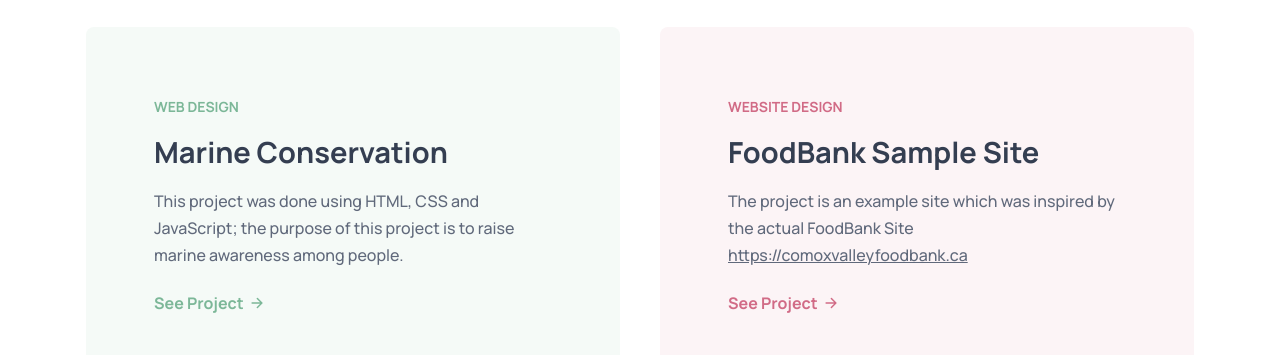
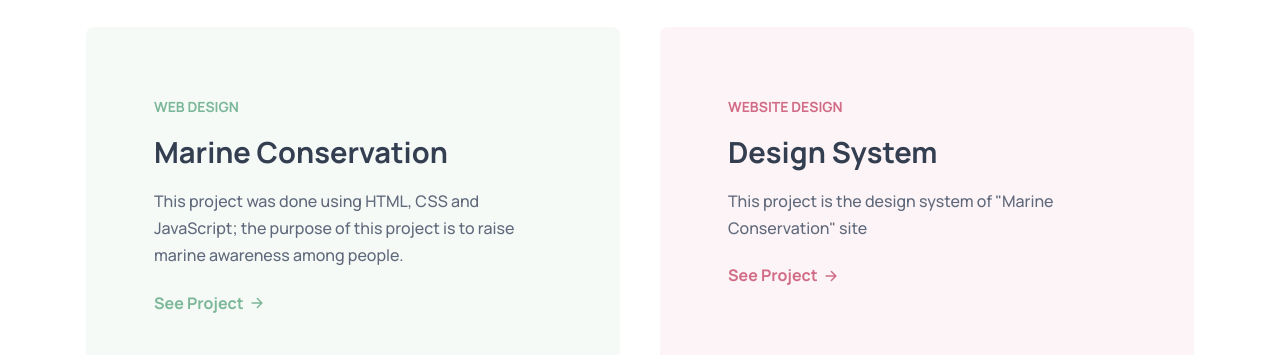
Before and after one commit to joy631pu/real-portfolio, a plain HTML site: page index.html in a window 1280 px wide. Shown: the part 3300-3655 px from the top of the page. Drawn offline with nearby package versions, Linux system fonts and the light colour scheme.

Commit message:
Update portfolio

```diff
--- a/index.html
+++ b/index.html
@@ -424,7 +424,7 @@
 
                 <div class="card-content" data-reveal="left">
 
-                  <p class=" card-tag" style="color: #7cb798">Web Design</p>
+                  <p class="card-tag" style="color: #7cb798">Web Design</p>
 
                   <h3 class="h3 card-title">Marine Conservation</h3>
 
@@ -456,14 +456,13 @@
 
                   <p class=" card-tag" style="color: #d16b86">Website Design</p>
 
-                  <h3 class="h3 card-title">FoodBank Sample Site</h3>
+                  <h3 class="h3 card-title">Design System</h3>
 
                   <p class="card-text">
-                    The project is an example site which was inspired by the actual
-                    FoodBank Site<a href="https://comoxvalleyfoodbank.ca/" target="_blank"><u>https://comoxvalleyfoodbank.ca</u></a>
+                    This project is the design system of "Marine Conservation" site
                   </p>
 
-                  <a href="http://dgl223.jbarua.imgd.ca/redesign/" class="btn-text" style="color: #d16b86" target="_blank">
+                  <a href="https://joy631pu.github.io/oceanconservationdesignsystem/index.html" class="btn-text" style="color: #d16b86" target="_blank">
                     <span class="span">See Project</span>
 
                     <ion-icon name="arrow-forward-outline" aria-hidden="true"></ion-icon>
@@ -472,7 +471,7 @@
                 </div>
 
                 <figure class="card-banner" data-reveal="right">
-                  <img src="./assets/images/wordpress-site.png" width="620" height="370" loading="lazy" alt="Mobile Design"
+                  <img src="./assets/images/designsystem.png" width="620" height="370" loading="lazy" alt="Mobile Design"
                     class="w-100">
                 </figure>
 
```
Also changed, not shown: assets/images/designsystem.png (added), assets/images/wordpress-site.png (deleted).
